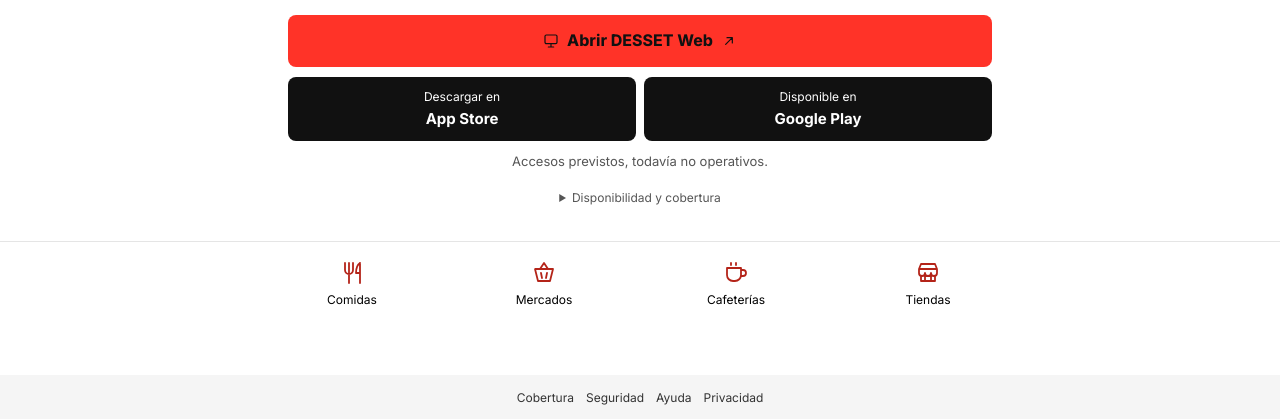
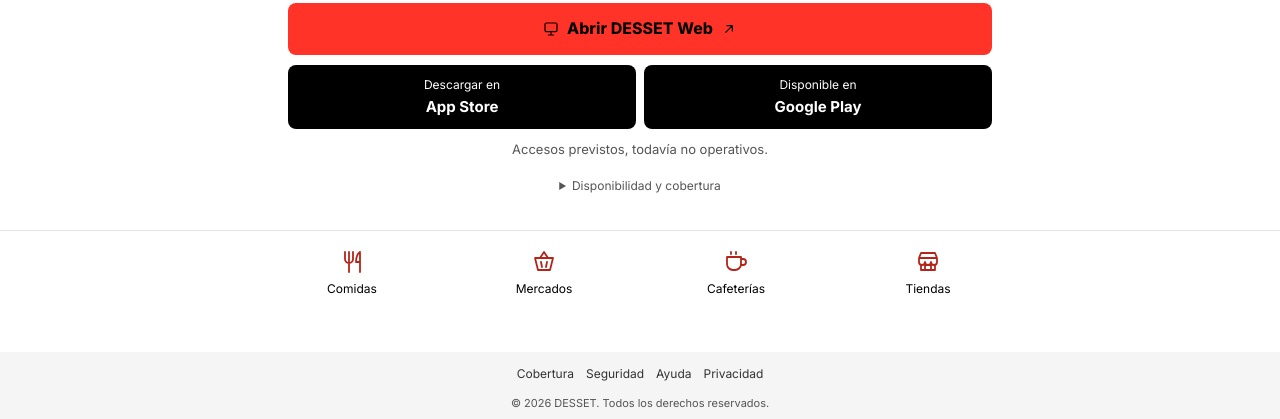
Before and after one commit to M0-coder/DESSET-prime, a website: page aplicaciones-clientes.html in a window 1280 px wide. Shown: the part 381-800 px from the top of the page. Drawn offline with Linux system fonts and the light colour scheme.

Commit message:
APP-CONSUMER-02: restore copyright and canonical digital black

```diff
--- a/aplicaciones-clientes.html
+++ b/aplicaciones-clientes.html
@@ -56,6 +56,6 @@
       <div class="consumer-category"><svg viewBox="0 0 24 24" width="24" height="24" fill="none" stroke="currentColor" stroke-width="1.8" stroke-linecap="round" stroke-linejoin="round" aria-hidden="true"><path d="M3 9l2-5h14l2 5M3 9v4a3 3 0 0 0 6 0 3 3 0 0 0 6 0 3 3 0 0 0 6 0V9H3Zm2 7v5h14v-5M9 21v-5h6v5"/></svg><span>Tiendas</span></div>
     </section>
   </main>
-  <footer class="consumer-footer"><nav aria-label="Información y ayuda"><a href="#cobertura">Cobertura</a><a href="./confianza.html#seguridad">Seguridad</a><a href="./contacto.html">Ayuda</a><a href="./confianza.html#privacidad">Privacidad</a></nav></footer>
+  <footer class="consumer-footer"><nav aria-label="Información y ayuda"><a href="#cobertura">Cobertura</a><a href="./confianza.html#seguridad">Seguridad</a><a href="./contacto.html">Ayuda</a><a href="./confianza.html#privacidad">Privacidad</a></nav><p>© 2026 DESSET. Todos los derechos reservados.</p></footer>
 </body>
 </html>
--- a/styles-applications.css
+++ b/styles-applications.css
@@ -47,7 +47,7 @@
 .apps-page .apps-icon-desset img{display:block;width:100%;height:100%;object-fit:contain}
 
 /* APP-CONSUMER-02 V3 — approved compact entry. All rules scoped to this page. */
-body.desset-consumer{margin:0;background:#fff;color:#111;min-height:100svh;display:flex;flex-direction:column;font-family:var(--ds-type-body)}
+body.desset-consumer{margin:0;background:#fff;color:#000000;min-height:100svh;display:flex;flex-direction:column;font-family:var(--ds-type-body)}
 .desset-consumer .consumer-header{min-height:56px;padding:0 clamp(14px,3vw,40px);display:flex;align-items:center;justify-content:space-between;border-bottom:1px solid #e5e5e5;background:#fff}
 .desset-consumer .consumer-header a{color:#333;text-decoration:none;font-size:14px;display:inline-flex;align-items:center;min-height:44px}
 .desset-consumer .consumer-header .consumer-brand{color:#b42419;font-size:14px;font-weight:650;letter-spacing:.01em}
@@ -62,8 +62,8 @@ body.desset-consumer{margin:0;background:#fff;color:#111;min-height:100svh;displ
 .consumer-compact h1{font:750 clamp(22px,3vw,34px)/1.22 var(--ds-type-display);letter-spacing:-.025em;margin:0 0 10px}
 .consumer-compact .consumer-subtitle{font-size:14px;color:#444;margin:0 0 18px}
 .consumer-compact .consumer-accesses{width:100%;display:grid;gap:10px}
-.apps-page.consumer-compact .consumer-accesses button{width:100%;color:#fff;border:0;border-radius:8px;min-height:52px;background:#111;opacity:1;cursor:default;padding:10px 12px;display:flex;justify-content:center;align-items:center;gap:8px;line-height:1.3}
-.apps-page.consumer-compact .consumer-accesses .consumer-web{background:#FF3328;color:#111;font-weight:750}
+.apps-page.consumer-compact .consumer-accesses button{width:100%;color:#fff;border:0;border-radius:8px;min-height:52px;background:#000000;opacity:1;cursor:default;padding:10px 12px;display:flex;justify-content:center;align-items:center;gap:8px;line-height:1.3}
+.apps-page.consumer-compact .consumer-accesses .consumer-web{background:#FF3328;color:#000000;font-weight:750}
 .consumer-compact .consumer-web svg{width:16px;height:16px;flex:none}
 .consumer-compact .consumer-stores{display:grid;grid-template-columns:repeat(2,minmax(0,1fr));gap:8px}
 .apps-page.consumer-compact .consumer-stores button{flex-direction:column;gap:4px;min-height:64px}
@@ -81,5 +81,7 @@ body.desset-consumer{margin:0;background:#fff;color:#111;min-height:100svh;displ
 .desset-consumer .consumer-footer{background:#f5f5f5;padding:0 12px}
 .desset-consumer .consumer-footer nav{display:flex;align-items:center;justify-content:center;flex-wrap:wrap;gap:4px 12px}
 .desset-consumer .consumer-footer a{display:inline-flex;align-items:center;min-height:44px;font-size:12px;color:#333;text-decoration:none}
-.desset-consumer :focus-visible{outline:3px solid #111;outline-offset:3px}
+.desset-consumer :focus-visible{outline:3px solid #000000;outline-offset:3px}
 @media(max-width:380px){.consumer-compact .consumer-category{font-size:11px}.consumer-compact .consumer-stores strong{font-size:14px}}
+
+.desset-consumer .consumer-footer p{text-align:center;margin:0;padding:0 0 8px;color:#555;font-size:11px;line-height:1.4}
```
Also changed, not shown: tests/editorial-clean-01.test.mjs (+1 -1 lines).
